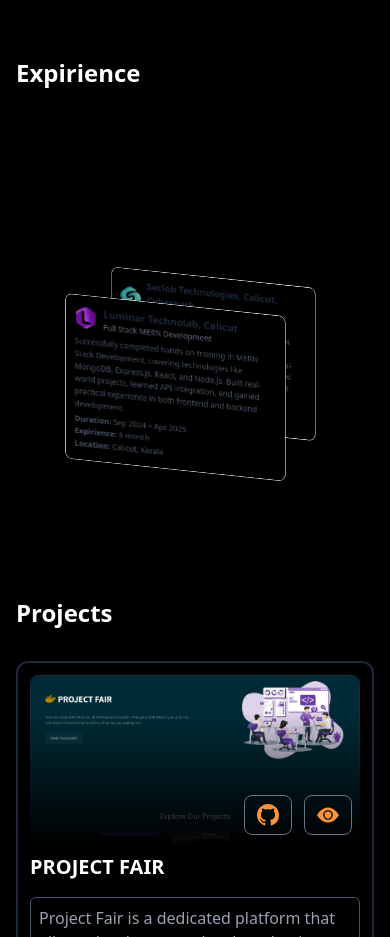
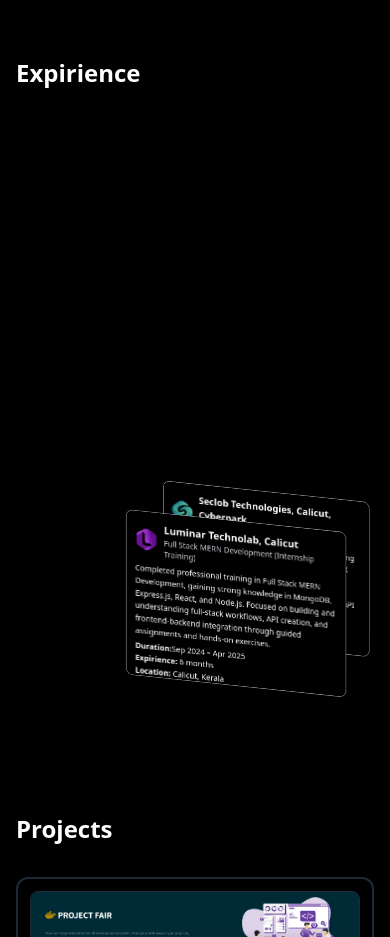
Before and after one commit to Salman-pc/Portfolio, a React (Vite) app: page / in a window 390 px wide. Shown: the part 880-1817 px from the top of the page. Built offline with nearby package versions, Linux system fonts and the light colour scheme.

Commit message:
updated code

```diff
--- a/src/Componets/Expirince.jsx
+++ b/src/Componets/Expirince.jsx
@@ -2,60 +2,96 @@
 import CardSwap, { Card } from '../lib/CardSwap'
 import luminarlogo from '../assets/exp/luminar.png'
 import seclobgreenlogo from '../assets/exp/seclobgreenlogo.png'
-
+import { useExpContext } from '../context/ExpirenceContext';
+import { motion } from 'framer-motion';
 
 const Expirince = () => {
 
     const exp = [
         {
-            name: 'Luminar Technolab, Calicut',
-            role: 'Full Stack MERN Development',
+            name: "Luminar Technolab, Calicut",
+            role: "Full Stack MERN Development (Internship Training)",
             imag: luminarlogo,
-            desc: 'Successfully completed hands-on training in MERN Stack Development, covering technologies like MongoDB, Express.js, React, and Node.js. Built real-world projects, learned API integration, and gained practical experience in both frontend and backend development.',
-            dura: ' Sep 2024 – Apr 2025',
-            loca: ' Calicut, Kerala',
-            exp : '6 month'
+            desc: "Completed professional training in Full Stack MERN Development, gaining strong knowledge in MongoDB, Express.js, React, and Node.js. Focused on building and understanding full-stack workflows, API creation, and frontend-backend integration through guided assignments and hands-on exercises.",
+            dura: "Sep 2024 – Apr 2025",
+            loca: "Calicut, Kerala",
+            exp: "6 months"
         },
         {
-            name: `Seclob Technologies, Calicut,\n Cyberpark`,
-            role: 'Frontend Developer',
+            name: "Seclob Technologies, Calicut,\n Cyberpark",
+            role: "Frontend Developer",
             imag: seclobgreenlogo,
-            desc: 'Successfully completed hands-on training in MERN Stack Development, covering technologies like MongoDB, Express.js, React, and Node.js. Built real-world projects, learned API integration, and gained practical experience in both frontend and backend development.',
-            dura: 'May 2025 – Continue',
-            loca: 'Calicut, Kerala',
-            exp : '5 month'
+            desc: "Working as a Frontend Developer focused on building interactive, responsive web applications using React and Tailwind CSS. Responsible for creating reusable components, optimizing UI performance, and collaborating with the backend team for seamless API integration.",
+            dura: "May 2025 – Present",
+            loca: "Calicut, Kerala",
+            exp: "5 months"
         }
     ]
+    const {expCardidx } = useExpContext()
+
 
     return (
         <div>
-            <div className="container max-w-screen-xl sm:h-[100%] sm:border-[3px] sm:border-gray-600 rounded-lg mx-auto sm:px-6 sm:pb-16 pb-16 sm:pt-6 mb-3">
+            <div className="container max-w-screen-xl sm:h-[100%] sm:border-[3px]
+             sm:border-gray-600 rounded-lg mx-auto sm:px-6 sm:pb-16 pb-16 sm:pt-6 mb-3">
                 <h1 className="md:text-3xl text-2xl w-full font-bold text-left mb-8">Expirience</h1>
-                <div className='h-[400px] relative'
-                >
+                <div className='flex w-full gap-3 flex-col lg:flex-row'>
+                    <div className='w-full'>
+                        {expCardidx == 0 &&
+                            <motion.div
+                                initial={{ opacity: 0, y: 100 }}
+                                animate={{ opacity: 1, y: 0 }}
+                                exit={{ opacity: 0, y: -50 }}
+                                transition={{ duration: 0.8, ease: "easeInOut" }}
+                                className='space-y-2'>
+                                <h2 className='font-semibold md:text-2xl text-xl text-white whitespace-nowrap'>{exp[0].name}</h2>
+                                <div>
+                                    <p className='text-white'>
+                                        {exp[0].desc}
+                                    </p>
+                                </div>
+                            </motion.div>}
+                        {expCardidx == 1 &&
+                            <motion.div
+                                initial={{ opacity: 0, y: 100 }}
+                                animate={{ opacity: 1, y: 0 }}
+                                exit={{ opacity: 0, y: -50 }}
+                                transition={{ duration: 0.8, ease: "easeInOut" }}
+                                className='space-y-2'>
+                                <h2 className='font-semibold text-white md:text-2xl text-xl text-wrap'>{exp[1].name}</h2>
+                                <div>
+                                    <p className='text-white'>
+                                        {exp[1].desc}
+                                    </p>
+                                </div>
+                            </motion.div>
+                        }
+                    </div>
+
+                    <div className='h-[400px] w-full relative'>
                         <CardSwap
-                        cardDistance={60}
+                            cardDistance={50}
                             verticalDistance={70}
                             delay={5000}
-                        pauseOnHover={false}
+                            pauseOnHover={true}
                         >
                             {exp.map((exp, idx) => <Card >
                                 <div
                                     key={idx}
-                                className="p-4   rounded-xl shadow-md hover:shadow-lg transition-all">
+                                    className="p-4 rounded-xl shadow-md hover:shadow-lg transition-all">
                                     <div className="flex gap-3 items-center mb-2">
                                         <img className="w-10 h-10 object-contain" src={exp?.imag} alt="Luminar Technolab Logo" />
                                         <div>
-                                        <h3 className="text-lg  font-semibold text-gray-800 dark:text-white">
+                                            <h3 className="text-lg  font-semibold text-white">
                                                 {exp?.name}
                                             </h3>
-                                        <p className="text-sm text-gray-500 dark:text-gray-400">
+                                            <p className="text-sm text-gray-300">
                                                 {exp?.role}
                                             </p>
                                         </div>
                                     </div>
 
-                                <div className="text-sm text-gray-600 dark:text-gray-300 leading-relaxed">
+                                    <div className="text-sm text-white leading-relaxed">
                                         <p>
                                             {exp?.desc}
                                         </p>
@@ -73,14 +109,10 @@
                                         </p>
                                     </div>
                                 </div>
-
-
                             </Card>)}
-
-
                         </CardSwap>
                     </div>
-
+                </div>
             </div>
         </div>
     );
--- a/src/context/ContextProvider.jsx
+++ b/src/context/ContextProvider.jsx
@@ -1,13 +1,17 @@
 import React, { createContext } from 'react';
 import { ThemeProvider } from './ThemeContext';
+import { ExpirenceContext } from './ExpirenceContext';
 
 const Context = createContext()
 
 const ContextProvider = ({ children }) => {
+
     return (
-        <Context.Provider >
+        <Context.Provider value={{}} >
             <ThemeProvider>
-                {children}
+                <ExpirenceContext>
+                    {children}
+                </ExpirenceContext>
             </ThemeProvider>
         </Context.Provider>
     );
--- /dev/null
+++ b/src/context/ExpirenceContext.jsx
@@ -0,0 +1,16 @@
+import React, { createContext, useContext, useState } from 'react';
+
+const ExpContext = createContext()
+
+export const ExpirenceContext = ({ children }) => {
+
+    const [expCardidx,setExpCardIdx]=useState(null)
+
+    return (
+        <ExpContext.Provider value={{setExpCardIdx,expCardidx}}>
+            {children}
+        </ExpContext.Provider>
+    );
+}
+
+export const useExpContext = () => useContext(ExpContext);
--- a/src/lib/CardSwap.jsx
+++ b/src/lib/CardSwap.jsx
@@ -1,11 +1,12 @@
-import React, { Children, cloneElement, forwardRef, isValidElement, useEffect, useMemo, useRef } from 'react';
+import React, { Children, cloneElement, forwardRef, isValidElement, useContext, useEffect, useMemo, useRef } from 'react';
 import gsap from 'gsap';
+import  { useExpContext } from '../context/ExpirenceContext';
 
 export const Card = forwardRef(({ customClass, ...rest }, ref) => (
   <div
     ref={ref}
     {...rest}
-    className={`absolute top-14 rounded-xl border border-white bg-black [transform-style:preserve-3d] [will-change:transform] [backface-visibility:hidden] ${customClass ?? ''} ${rest.className ?? ''}`.trim()}
+    className={`absolute top-14 rounded-xl border border-gray-400 bg-black [transform-style:preserve-3d] [will-change:transform] [backface-visibility:hidden] ${customClass ?? ''} ${rest.className ?? ''}`.trim()}
   />
 ));
 Card.displayName = 'Card';
@@ -42,6 +43,7 @@
   easing = 'elastic',
   children
 }) => {
+
   const config =
     easing === 'elastic'
       ? {
@@ -68,6 +70,8 @@
     [childArr.length]
   );
 
+  const {setExpCardIdx,expCardidx}=useExpContext()
+
   const order = useRef(Array.from({ length: childArr.length }, (_, i) => i));
 
   const tlRef = useRef(null);
@@ -75,12 +79,12 @@
   const container = useRef(null);
 
   useEffect(() => {
+
     const total = refs.length;
     refs.forEach((r, i) => placeNow(r.current, makeSlot(i, cardDistance, verticalDistance, total), skewAmount));
 
     const swap = () => {
       if (order.current.length < 2) return;
-
       const [front, ...rest] = order.current;
       const elFront = refs[front].current;
       const tl = gsap.timeline();
@@ -94,6 +98,10 @@
 
       tl.addLabel('promote', `-=${config.durDrop * config.promoteOverlap}`);
       rest.forEach((idx, i) => {
+
+        console.log(expCardidx, "card index ddd");
+        setExpCardIdx(idx)
+
         const el = refs[idx].current;
         const slot = makeSlot(i, cardDistance, verticalDistance, refs.length);
         tl.set(el, { zIndex: slot.zIndex }, 'promote');
@@ -173,13 +181,14 @@
         }
       })
       : child
+
   );
 
   return (
     <div
       ref={container}
       className="absolute bottom-0 right-0 transform  origin-bottom-right perspective-[1150px] overflow-visible max-[768px]:scale-[0.75] max-[480px]:scale-[0.55]"
-      style={{ width, height }}
+      style={{ width: '290px', height: '300px' }}
     >
       {rendered}
     </div>
```
Also changed, not shown: src/Componets/Contact.jsx (+7 -9 lines). Lines whose indentation alone changed are shown as unchanged.
